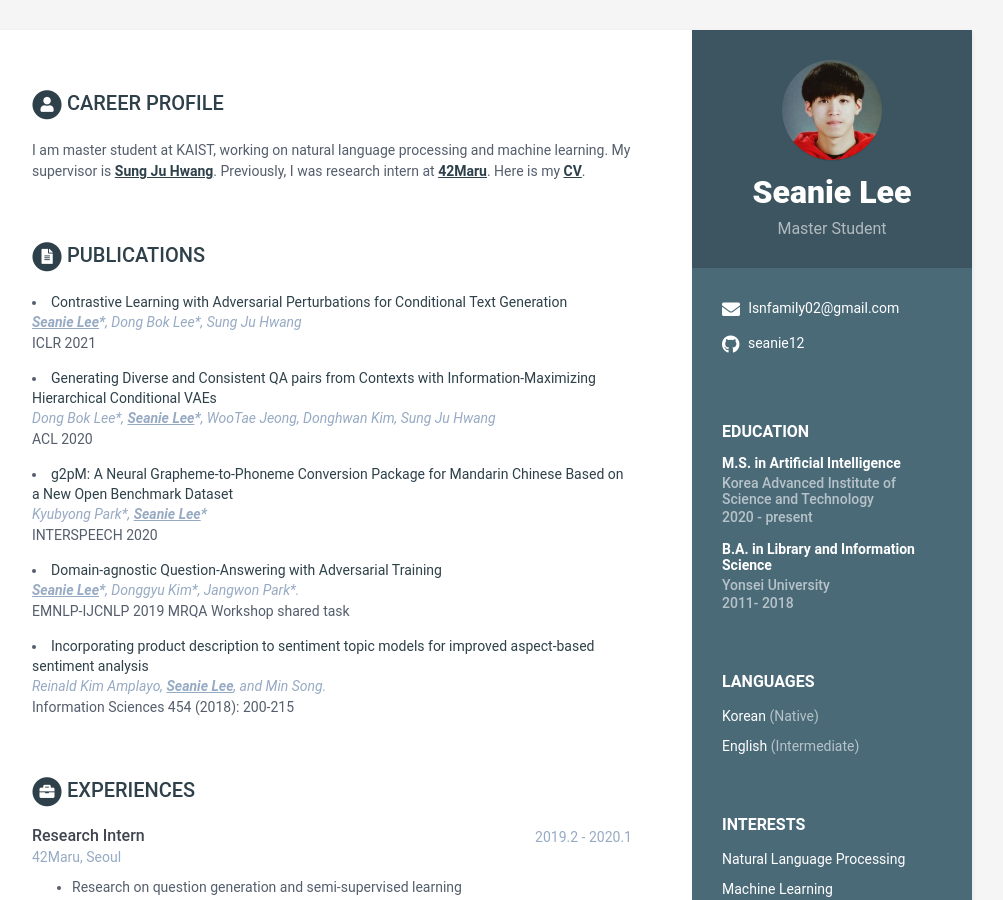
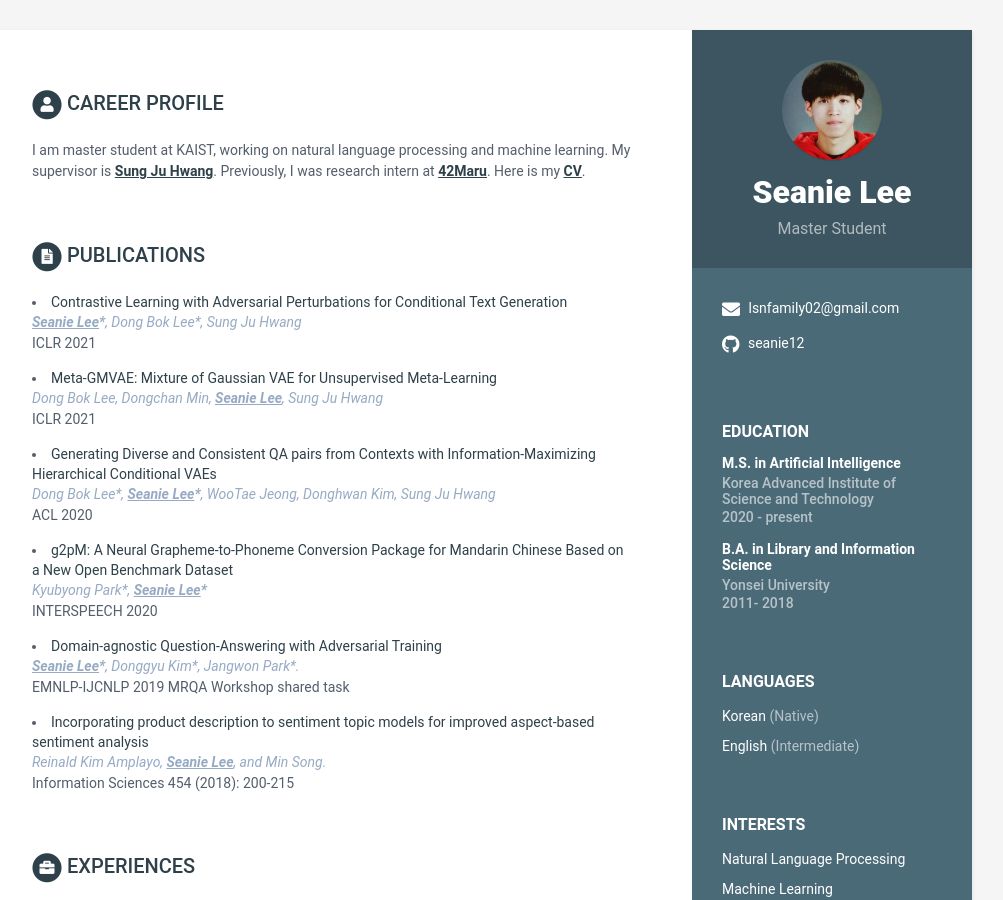
Before and after one commit to seanie12/seanie12.github.io, a Jekyll site: the page built from index.html, in a window 1280 px wide and 900 px high. Shown: the whole window, without its empty margins (168-1171 px from the left). Built offline with Jekyll 4.4.1, drawn with Linux system fonts in a browser that asks for light colours.

Commit message:
Update data.yml

```diff
--- a/_data/data.yml
+++ b/_data/data.yml
@@ -87,8 +87,13 @@ publications:
     # intro: >
     papers:
       - title: "Contrastive Learning with Adversarial Perturbations for Conditional Text Generation"
-        link: "https://arxiv.org/abs/2012.07280"
+        link: "https://openreview.net/pdf?id=Wga_hrCa3P3"
         authors: <b><u>Seanie Lee</u>*</b>, Dong Bok Lee*, Sung Ju Hwang
+        conference: ICLR 2021
+
+      - title: "Meta-GMVAE: Mixture of Gaussian VAE for Unsupervised Meta-Learning"
+        link: "https://openreview.net/pdf?id=wS0UFjsNYjn"
+        authors: Dong Bok Lee, Dongchan Min, <b><u>Seanie Lee</u></b>, Sung Ju Hwang
         conference: ICLR 2021
 
       - title: "Generating Diverse and Consistent QA pairs from Contexts with Information-Maximizing Hierarchical Conditional VAEs"
```
